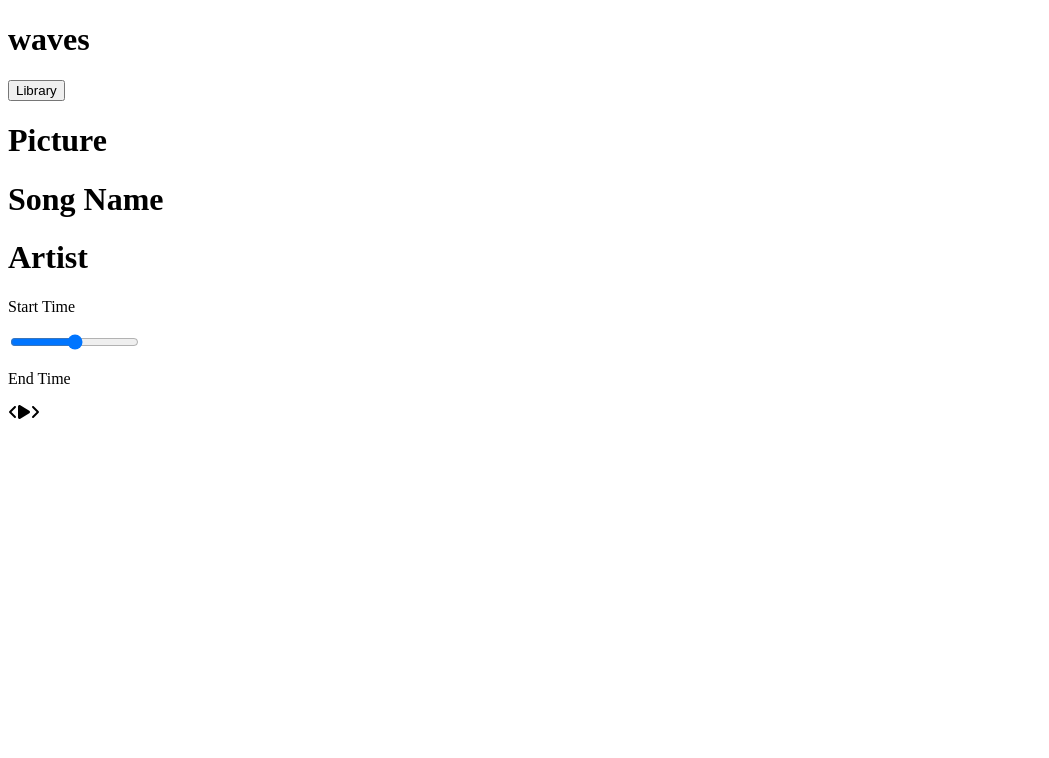
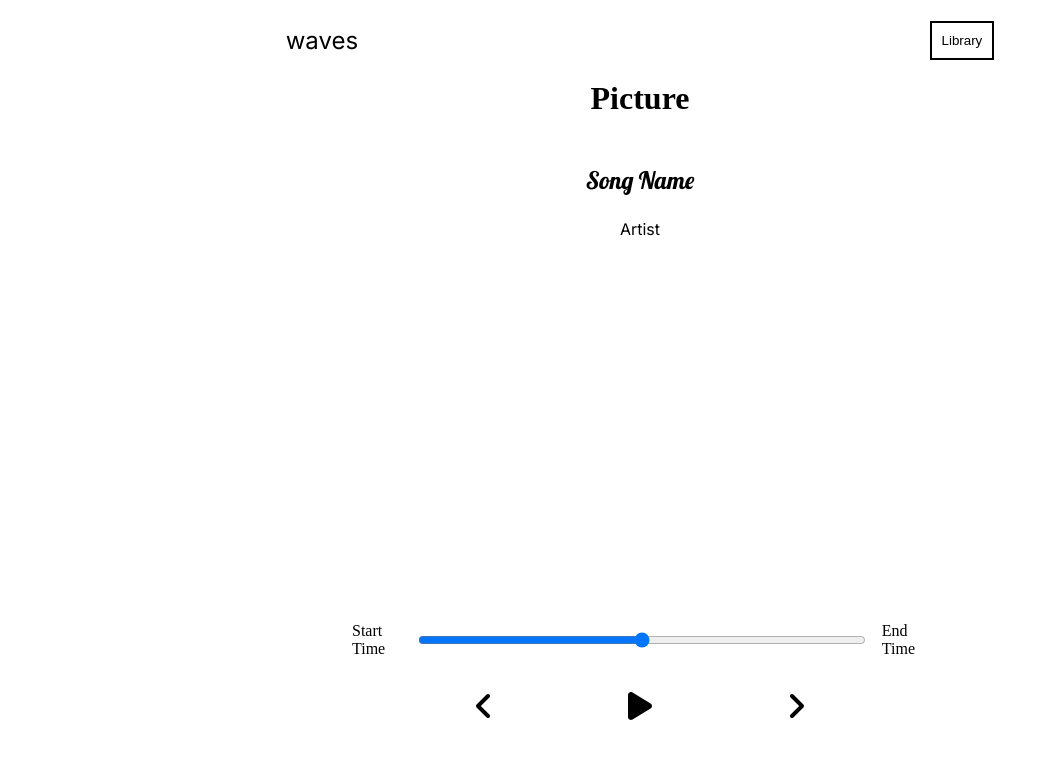
Before and after one commit to arshdeep4909/the-music-player, a React (Create React App) app: page / in a window 1280 px wide. Shown: the top 758 px of the page, without its empty margins (0-1049 px from the left). Built offline with nearby package versions, Linux system fonts and the light colour scheme.

Commit message:
4. basic styling to components.

```diff
--- a/public/index.html
+++ b/public/index.html
@@ -24,6 +24,12 @@
       work correctly both with client-side routing and a non-root public URL.
       Learn how to configure a non-root public URL by running `npm run build`.
     -->
+    <link rel="preconnect" href="https://fonts.googleapis.com" />
+    <link rel="preconnect" href="https://fonts.gstatic.com" crossorigin />
+    <link
+      href="https://fonts.googleapis.com/css2?family=Inter:wght@400;700&family=Lobster&display=swap"
+      rel="stylesheet"
+    />
     <title>React App</title>
   </head>
   <body>
--- a/src/App.js
+++ b/src/App.js
@@ -2,6 +2,7 @@ import React from "react";
 import Nav from "./components/Nav";
 import Song from "./components/Song";
 import Player from "./components/Player";
+import "./styles/app.scss";
 
 function App() {
   return (
--- a/src/components/Nav.jsx
+++ b/src/components/Nav.jsx
@@ -2,10 +2,10 @@ import React from "react";
 
 function Nav() {
   return (
-    <div>
+    <nav>
       <h1>waves</h1>
       <button>Library</button>
-    </div>
+    </nav>
   );
 }
 
--- a/src/components/Player.jsx
+++ b/src/components/Player.jsx
@@ -11,13 +11,17 @@ function Player() {
     <div className="player">
       <div className="time-control">
         <p>Start Time</p>
-        <input type="range" />
+        <input type="range" className="track" />
         <p>End Time</p>
       </div>
       <div className="play-control">
-        <FontAwesomeIcon className="skip-back" icon={faAngleLeft} />
-        <FontAwesomeIcon className="play" icon={faPlay} />
-        <FontAwesomeIcon className="skip-forward" icon={faAngleRight} />
+        <FontAwesomeIcon className="skip-back" size="2x" icon={faAngleLeft} />
+        <FontAwesomeIcon className="play" size="2x" icon={faPlay} />
+        <FontAwesomeIcon
+          className="skip-forward"
+          size="2x"
+          icon={faAngleRight}
+        />
       </div>
     </div>
   );
--- a/src/components/Song.jsx
+++ b/src/components/Song.jsx
@@ -3,9 +3,9 @@ import React from "react";
 function Song() {
   return (
     <div className="song-container">
-      <h1>Picture</h1>
-      <h1>Song Name</h1>
-      <h1>Artist</h1>
+      <h1 className="song-cover">Picture</h1>
+      <h1 className="song-name">Song Name</h1>
+      <h1 className="song-artist">Artist</h1>
     </div>
   );
 }
--- /dev/null
+++ b/src/styles/_nav.scss
@@ -0,0 +1,21 @@
+nav {
+  display: flex;
+  justify-content: space-around;
+  min-height: 10vh;
+  align-items: center;
+  button {
+    background: transparent;
+    padding: 10px;
+    cursor: pointer;
+    border: 2px solid black;
+    transition: all 0.3s ease;
+    &:hover {
+      background: rgb(65, 65, 65);
+      color: white;
+    }
+  }
+  h1 {
+    font-family: "Inter", sans-serif;
+    font-weight: 500;
+  }
+}
--- /dev/null
+++ b/src/styles/_player.scss
@@ -0,0 +1,48 @@
+.player {
+  min-height: 20vh;
+  display: flex;
+  flex-direction: column;
+  align-items: center;
+  justify-content: center;
+  margin: 2rem;
+}
+
+.time-control {
+  width: 50%;
+  display: flex;
+  align-items: center;
+  justify-content: center;
+  input {
+    background-color: lightblue;
+    cursor: pointer;
+  }
+  p {
+    padding: 1rem;
+  }
+  .track {
+    width: 100%;
+  }
+  input {
+    width: 100%;
+  }
+}
+
+.play-control {
+  width: 30%;
+  display: flex;
+  align-items: center;
+  justify-content: space-between;
+  padding: 1rem;
+  svg {
+    cursor: pointer;
+  }
+}
+
+@media screen and (max-width: 768px) {
+  .time-control {
+    width: 90%;
+  }
+  .play-control {
+    width: 70%;
+  }
+}
--- /dev/null
+++ b/src/styles/_song.scss
@@ -0,0 +1,24 @@
+.song-container {
+  min-height: 60vh;
+  display: flex;
+  flex-direction: column;
+  align-items: center;
+}
+
+.song-cover {
+  margin-bottom: 3rem;
+  border-radius: 5px;
+}
+
+.song-name {
+  font-family: "Lobster", cursive;
+  font-weight: 500;
+  font-size: 1.5rem;
+  margin-bottom: 1.5rem;
+}
+
+.song-artist {
+  font-family: "Inter", sans-serif;
+  font-size: 1rem;
+  font-weight: 200;
+}
--- a/src/styles/app.scss
+++ b/src/styles/app.scss
@@ -3,3 +3,8 @@
   padding: 0;
   box-sizing: border-box;
 }
+
+@import "./nav";
+@import "./song";
+@import "./player"; // font-family: 'Inter', sans-serif;
+// font-family: 'Lobster', cursive;
```
